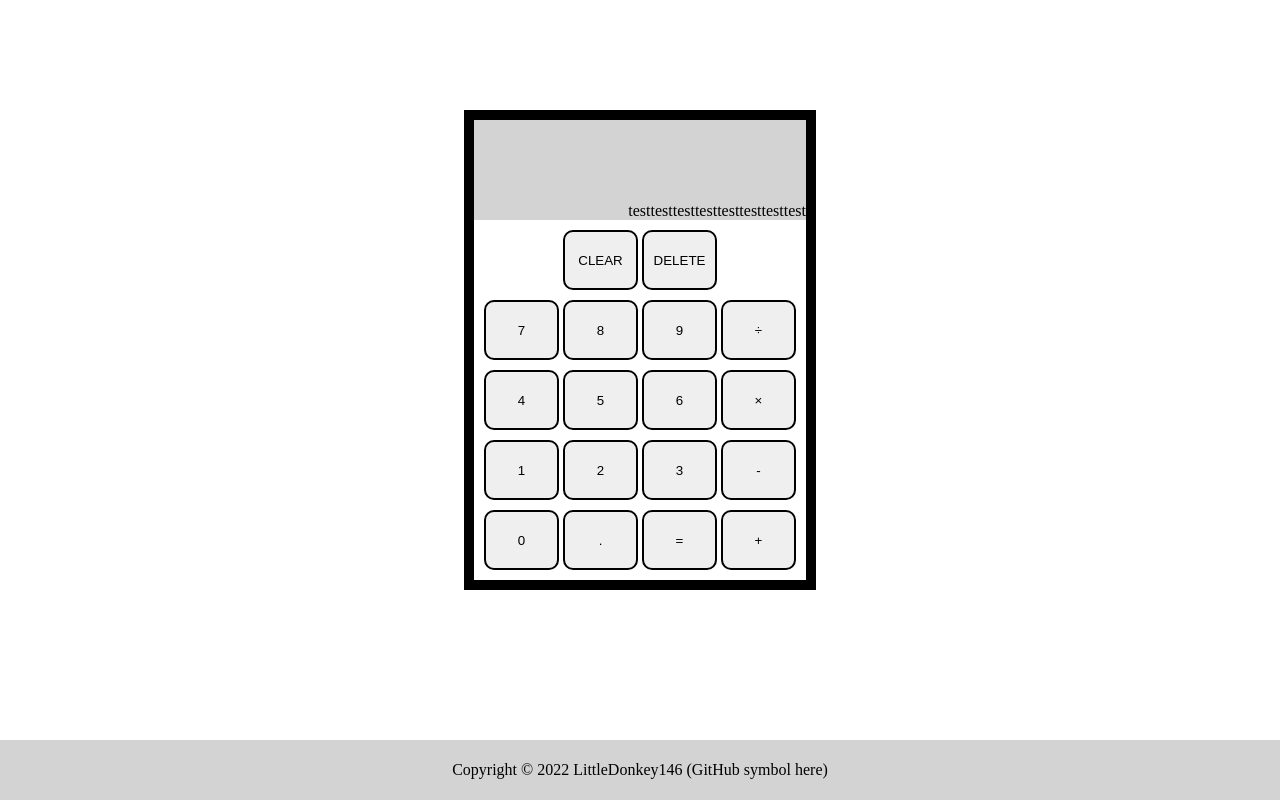
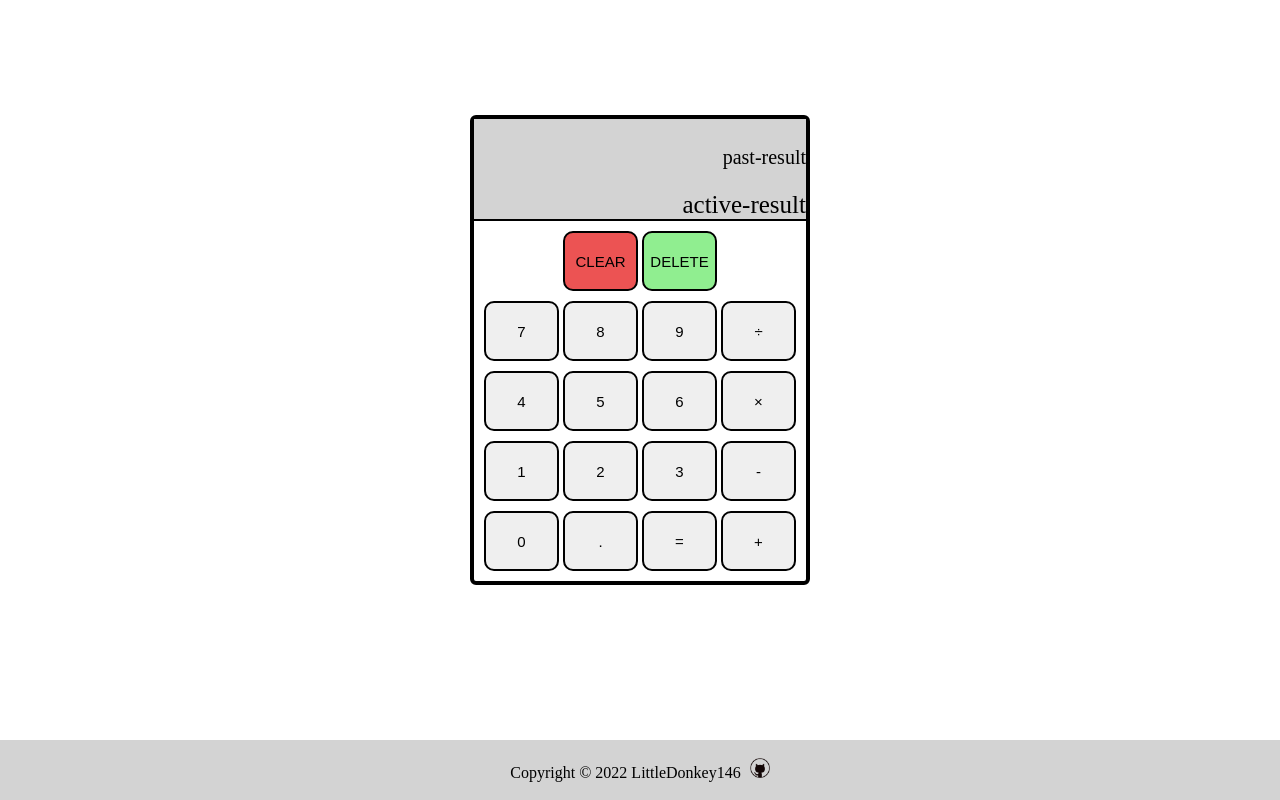
Before and after one commit to LittleDonkey146/calculator, a plain HTML site: page index.html in a window 1280 px wide. Drawn offline with Linux system fonts and the light colour scheme.

Commit message:
Basic look/ structure almost ready

```diff
--- a/index.html
+++ b/index.html
@@ -12,44 +12,43 @@
     <div id="calculator-area">
         <div class="calculator">
             <div class="results">
-                <div class="results-text">
-                    testtesttesttesttesttesttesttest
-                </div>
+                <div class="past-results">past-result</div>
+                <div class="active-results">active-result</div>
             </div>
             <div class="buttons">
                 <div class="first-row">
-                    <button class="calc-btn">CLEAR</button>
-                    <button class="calc-btn">DELETE</button>
+                    <button class="calc-btn" id="clear-btn">CLEAR</button>
+                    <button class="calc-btn" id="delete-btn">DELETE</button>
                 </div>
                 <div class="second-row">
-                    <button class="calc-btn">7</button>
-                    <button class="calc-btn">8</button>
-                    <button class="calc-btn">9</button>
-                    <button class="calc-btn">÷</button>
+                    <button class="calc-btn" number>7</button>
+                    <button class="calc-btn" number>8</button>
+                    <button class="calc-btn" number>9</button>
+                    <button class="calc-btn" operator>÷</button>
                 </div>
                 <div class="third-row">
-                    <button class="calc-btn">4</button>
-                    <button class="calc-btn">5</button>
-                    <button class="calc-btn">6</button>
-                    <button class="calc-btn">×</button>
+                    <button class="calc-btn" number>4</button>
+                    <button class="calc-btn" number>5</button>
+                    <button class="calc-btn" number>6</button>
+                    <button class="calc-btn" operator>×</button>
                 </div>
                 <div class="fourth-row">
-                    <button class="calc-btn">1</button>
-                    <button class="calc-btn">2</button>
-                    <button class="calc-btn">3</button>
-                    <button class="calc-btn">-</button>
+                    <button class="calc-btn" number>1</button>
+                    <button class="calc-btn" number>2</button>
+                    <button class="calc-btn" number>3</button>
+                    <button class="calc-btn" operator>-</button>
                 </div>
                 <div class="fifth-row">
-                    <button class="calc-btn">0</button>
-                    <button class="calc-btn">.</button>
-                    <button class="calc-btn">=</button>
-                    <button class="calc-btn">+</button>
+                    <button class="calc-btn" number>0</button>
+                    <button class="calc-btn" id="point-btn">.</button>
+                    <button class="calc-btn" id="equal-btn">=</button>
+                    <button class="calc-btn" operator>+</button>
                 </div>
             </div>
         </div>
     </div>
     <div id="footer">
-        <div>Copyright © 2022 LittleDonkey146 (GitHub symbol here)</div>
+        <div>Copyright © 2022 LittleDonkey146 <a href="https://github.com/LittleDonkey146" target="_blank"><img alt="GitHub Logo" src="images/git-github-hub-repository-icon-813483.png"></a></div>
     </div>
 </body>
 </html>
--- a/script.js
+++ b/script.js
@@ -1,3 +1,40 @@
+const getNumber = document.querySelectorAll('[number]');
+const getOperator = document.querySelectorAll('[operator]');
+const currentResult = document.querySelector('.active-results');
+const pastResult = document.querySelector('.past-results');
+const clearBtn = document.getElementById('clear-btn');
+const deleteBtn = document.getElementById('delete-btn');
+const pointBtn = document.getElementById('point-btn');
+const equalBtn = document.getElementById('equal-btn');
+
+clearBtn.addEventListener('click', clearFunc);
+deleteBtn.addEventListener('click', deleteFunc);
+pointBtn.addEventListener('click', pointFunc);
+equalBtn.addEventListener('click', mathsFunc);
+
+getNumber.forEach(button => {
+    button.addEventListener('click', () => currentResult.textContent += button.textContent) });
+
+getOperator.forEach(operator => {
+    operator.addEventListener('click', () => currentResult.textContent += operator.textContent) });
+
+
+function clearFunc() {
+    [currentResult.textContent = ' ', pastResult.textContent = ' '];
+}
+
+function deleteFunc() {
+    currentResult.textContent = currentResult.textContent.toString().slice(0,-1);
+}
+
+function pointFunc() {
+    currentResult.textContent += '.';
+}
+
+function mathsFunc() {
+    pastResult.textContent = operate();
+}
+
 function add(a, b) {
     return a + b;
 }
@@ -15,5 +52,18 @@ function divide(a, b) {
 }
 
 function operate(operator, a, b) {
-
+    switch(operator) {
+        case '+':
+            add(a, b);
+            break;
+        case '-':
+            subtract(a, b);
+            break;
+        case '÷':
+            divide(a, b);
+            break;
+        case '*':
+            multiply(a, b);
+            break;
+    }
 }
--- a/style.css
+++ b/style.css
@@ -12,7 +12,8 @@ body {
 
 #calculator-area {
     margin-bottom: 100px;
-    border: 10px solid black;
+    border: 4px solid black;
+    border-radius: 6px;
 }
 
 .calculator {
@@ -23,15 +24,24 @@ body {
     width: 100%;
     height: 100px;
     background-color: lightgray;
+    border-bottom: 2px solid black;
 }
 
-.results-text {
+.active-results, .past-results {
     width: 100%;
-    height: 100%;
+    height: 50%;
     display: flex;
     flex-direction: row-reverse;
     align-items: flex-end;
     flex-wrap: nowrap;
+}
+
+.active-results {
+    font-size: 25px;
+}
+
+.past-results {
+    font-size: 20px;
 }
 
 .buttons {
@@ -40,12 +50,21 @@ body {
     margin: 10px;
 }
 
+#clear-btn {
+    background-color: rgb(236, 83, 83);
+}
+
+#delete-btn {
+    background-color: rgb(144, 238, 144);
+}
+
 .calc-btn {
     width: 75px;
     height: 60px;
     border: 2px solid black;
     border-radius: 10px;
     transition: 0.2s;
+    font-size: 15px;
 }
 
 .calc-btn:hover {
@@ -69,3 +88,9 @@ body {
 #footer div {
     margin: auto auto;
 }
+
+#footer img{
+    margin-left: 5px;
+    width: 20px;
+    height: 20px;
+}
```
Also changed, not shown: images/git-github-hub-repository-icon-813483.png (added).
